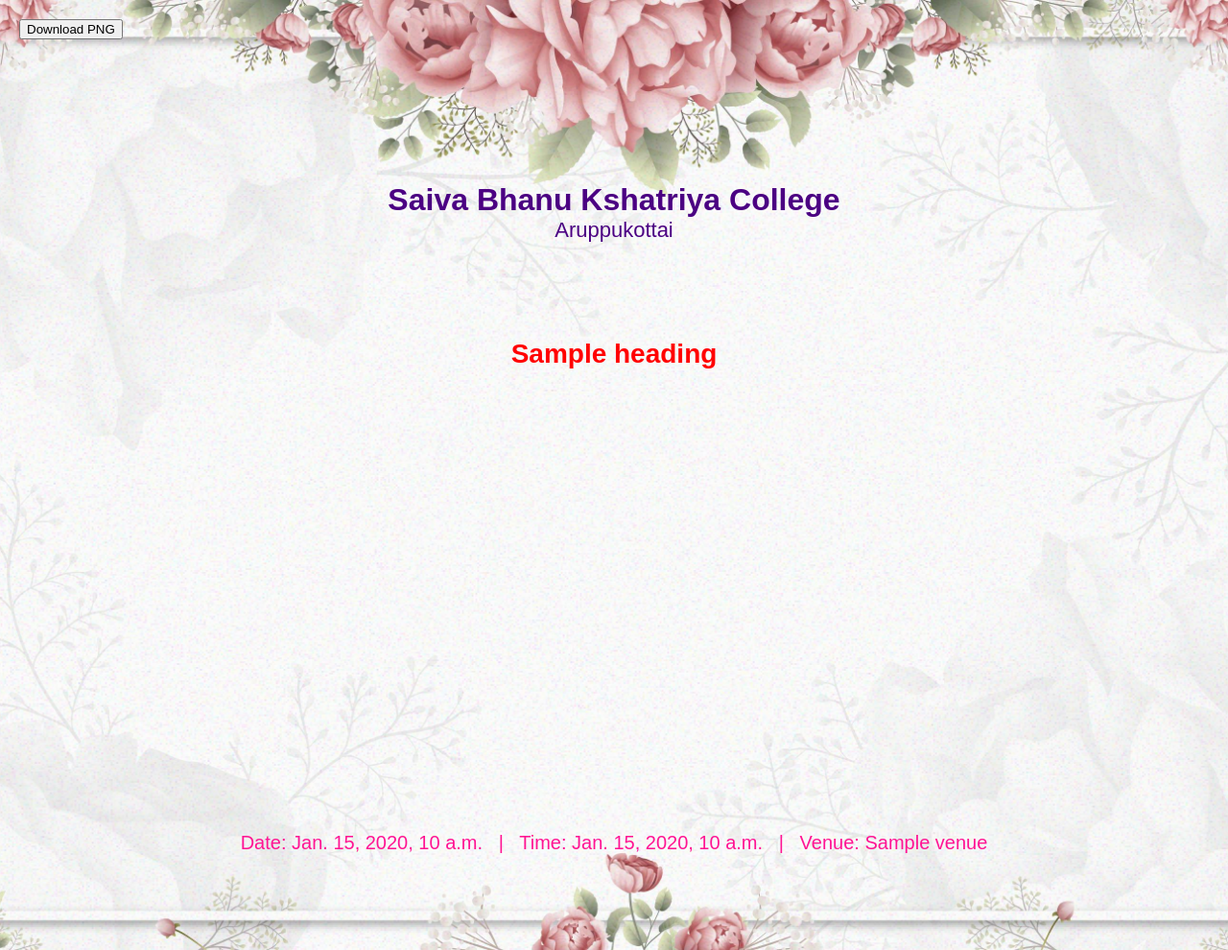
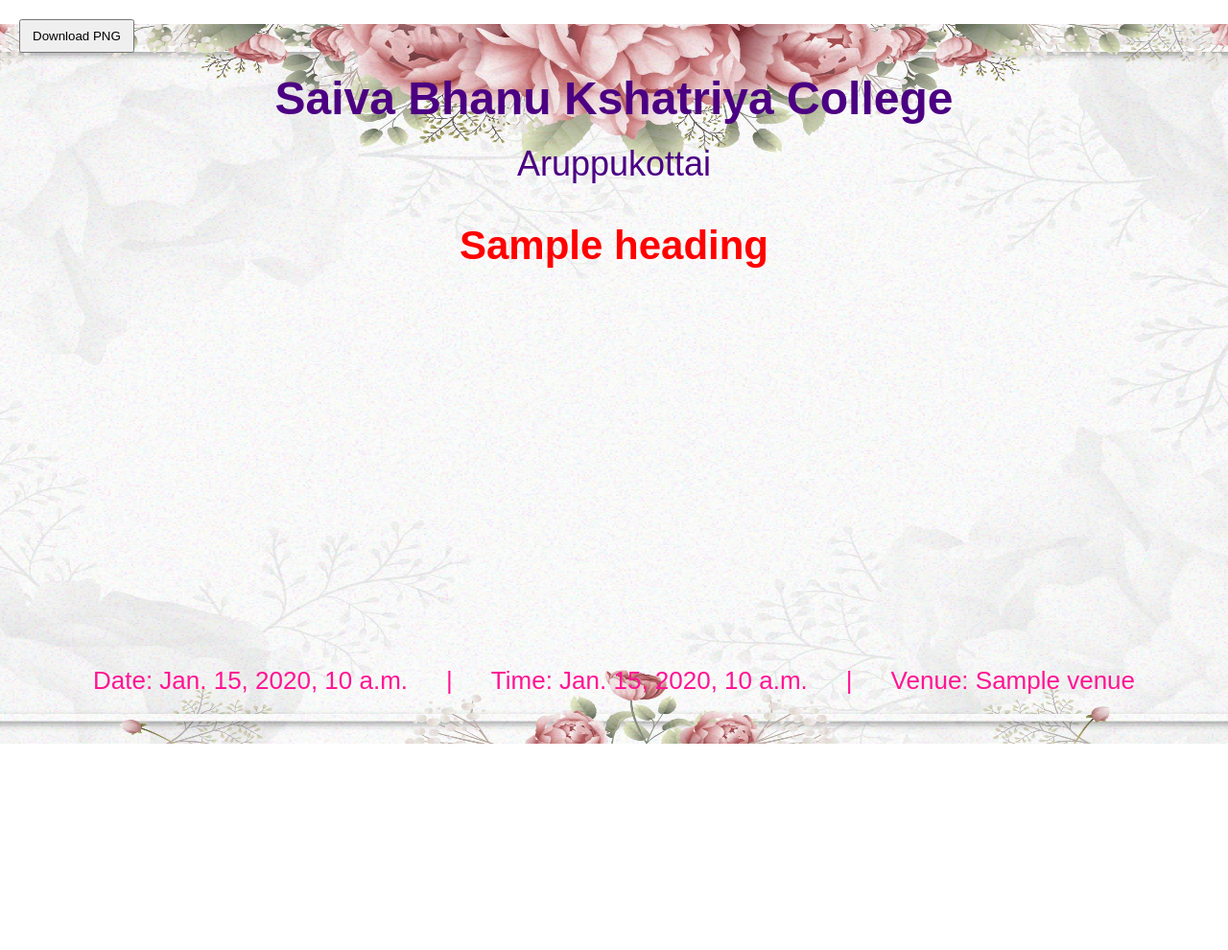
Before and after one commit to Aswin-AR5055/TemplateEditor, a Django app: template editor/templates/editor/template_preview.html in a window 1280 px wide. Shown: the whole page at 96% size. After the commit the page ends 775 px from the top, so only its background shows below. Run offline with Django 5.2, Linux system fonts and the light colour scheme; the template is opened without the code that fills it: most values are stand-ins (such as "Sample title", 1, 10 or a date in 2020).

Commit message:
fixed several issues

```diff
--- a/editor/templates/editor/template_preview.html
+++ b/editor/templates/editor/template_preview.html
@@ -2,52 +2,62 @@
 <!DOCTYPE html>
 <html lang="en">
 <head>
-  <meta charset="UTF-8">
+  <meta charset="UTF-8" />
   <title>Preview Template</title>
+
   <style>
-    body {
-      width: 1200px; /* match your actual image dimensions */
-      height: 800px;
-      margin: 0 auto;
+    html, body {
+      width: 100%;
+      height: 100%;
+      margin: 0;
+      padding: 0;
+      overflow: auto;
+      display: flex;
+      justify-content: center;
+      align-items: center;
+      background: #fff;
+    }
+
+    #invitation {
+      width: 1600px;
+      height: 750px;
       position: relative;
-
       background: url("{% static 'editor/image/floral_bg.jpg' %}") no-repeat center center;
-      background-size: cover;
-      background-repeat: no-repeat;
-      background-position: center center;
-
+      background-size: 1600px 750px;
       font-family: Arial, sans-serif;
+      overflow: hidden;
     }
 
     .college {
       text-align: center;
-      font-size: 32px;
+      font-size: 48px; /* fixed pixel size */
       font-weight: bold;
       color: indigo;
-      margin-top: 190px;
+      margin-top: 50px;
     }
 
     .location {
       text-align: center;
-      font-size: 22px;
+      font-size: 36px;
       color: indigo;
+      margin: 20px 0;
     }
 
     .heading {
       text-align: center;
-      margin: 40px 50px 10px 50px;
-      margin-top: 100px;
-      font-size: 28px;
+      margin: 40px 100px 20px 100px;
+      font-size: 42px;
       font-weight: bold;
       color: red;
     }
 
     .message {
       text-align: center;
-      margin: 0 50px;
-      font-size: 20px;
+      font-size: 28px;
       color: indigo;
       line-height: 1.5;
+      max-width: 1400px;
+      margin: 20px auto;
     }
 
     .footer {
@@ -55,22 +65,23 @@
       bottom: 50px;
       width: 100%;
       text-align: center;
-      font-size: 20px;
+      font-size: 26px;
       color: deeppink;
-      margin-bottom: 50px;
     }
 
-    .print-btn {
-      position: fixed;
-      top: 20px;
-      right: 20px;
-      padding: 8px 12px;
+    .footer-content {
+      display: flex;
+      justify-content: center;
+      align-items: center;
+      gap: 40px;
     }
 
     .download-btn {
       position: fixed;
       top: 20px;
       left: 20px;
+      padding: 8px 12px;
+      z-index: 999;
     }
 
     @media print {
@@ -78,45 +89,51 @@
         -webkit-print-color-adjust: exact;
         print-color-adjust: exact;
       }
-      @media print {
-      .download-btn  {
+      .download-btn {
         display: none !important;
       }
     }
+  </style>
 
-    }
-  </style>
   <script src="https://cdnjs.cloudflare.com/ajax/libs/html2canvas/1.4.1/html2canvas.min.js"></script>
+</head>
 
-</head>
 <body>
+  <div id="invitation">
     <div class="college">Saiva Bhanu Kshatriya College</div>
     <div class="location">Aruppukottai</div>
-
     <div class="heading">{{ heading }}</div>
     <div class="message">{{ message }}</div>
     <div class="footer">
-    Date: {{ date }} &nbsp; | &nbsp; Time: {{ time }} &nbsp; | &nbsp; Venue: {{ venue }}
+      <div class="footer-content">
+        <div class="footer-item">Date: {{ date }}</div>
+        <div class="footer-separator">|</div>
+        <div class="footer-item">Time: {{ time }}</div>
+        <div class="footer-separator">|</div>
+        <div class="footer-item">Venue: {{ venue }}</div>
+      </div>
+    </div>
   </div>
 
-  <button class="download-btn" onclick="downloadPNG()">Download PNG</button>
+  <button class="download-btn hide-on-snapshot" onclick="downloadPNG()">Download PNG</button>
+
   <script>
     function downloadPNG() {
-    // Get the button
-    var btn = document.querySelector('.download-btn');
+      // Hide buttons
+      document.querySelectorAll('.hide-on-snapshot').forEach(el => el.style.display = 'none');
 
-    // Hide it
-    btn.style.display = 'none';
-
-    // Wait a tick for the style to apply, then render
-    html2canvas(document.body).then(function(canvas) {
+      html2canvas(document.querySelector("#invitation"), {
+        width: 1600,
+        height: 750,
+        scale: 1 // fixed scale for crisp dimensions
+      }).then(function(canvas) {
         var link = document.createElement('a');
-      link.download = 'certificate.png';
+        link.download = 'invitation.png';
         link.href = canvas.toDataURL('image/png');
         link.click();
 
-      // Show the button again after download
-      btn.style.display = 'block';
+        // Show buttons again
+        document.querySelectorAll('.hide-on-snapshot').forEach(el => el.style.display = 'block');
       });
     }
   </script>
```
Lines whose indentation alone changed are shown as unchanged.
